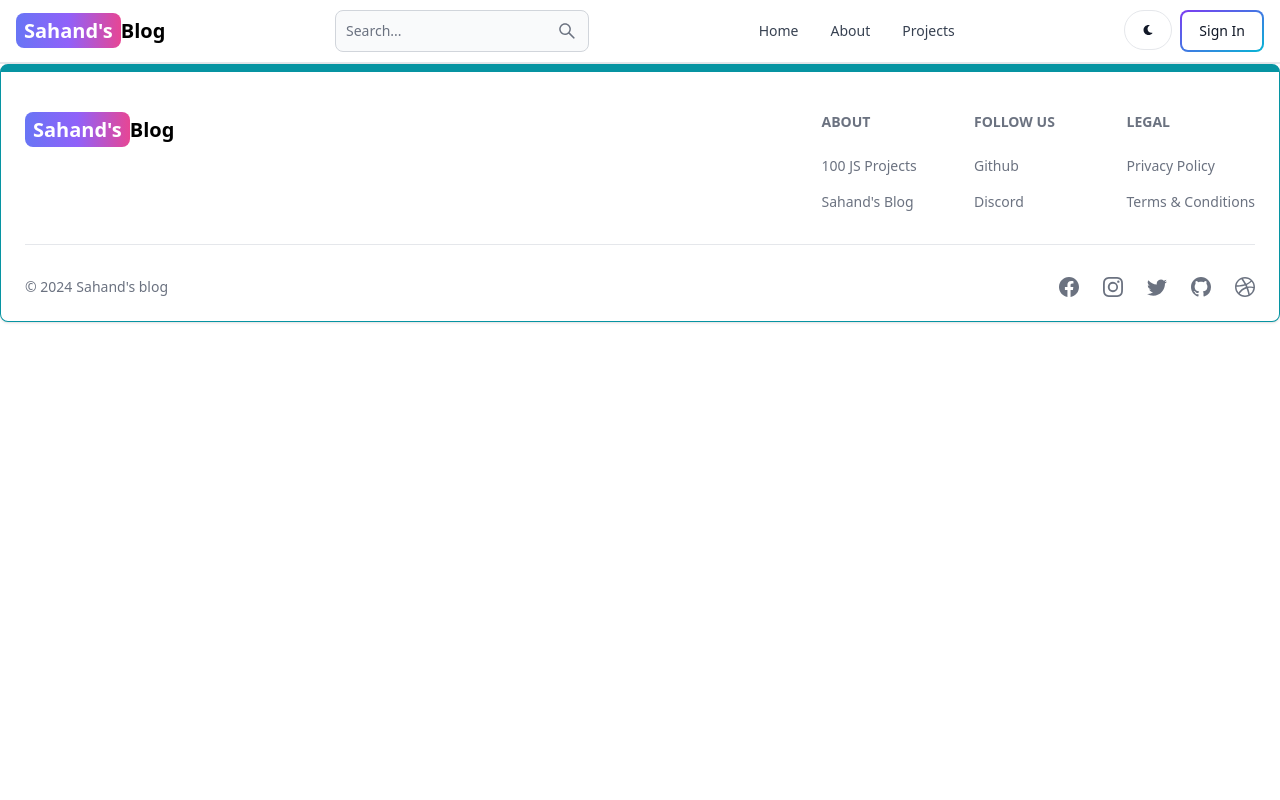
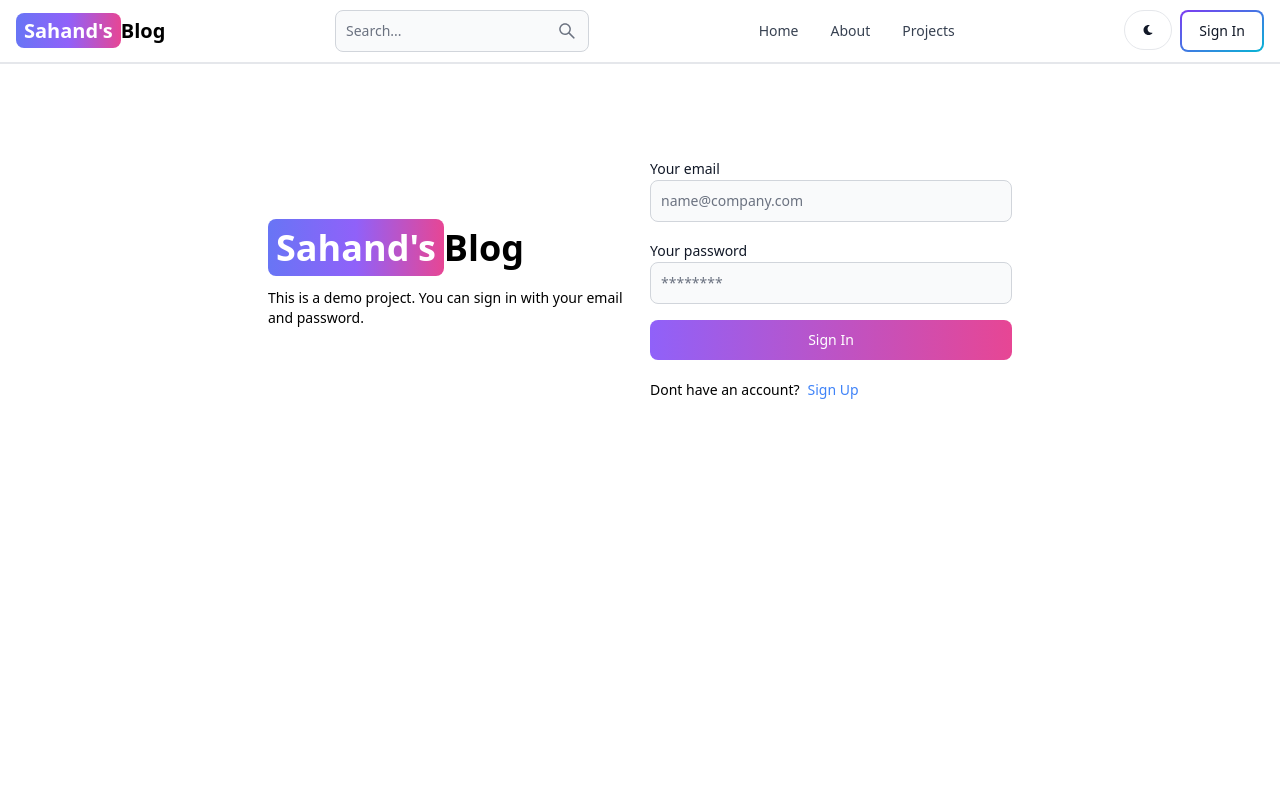
Before and after one commit to jleous/mern-blog, a React (Vite) app in the folder client/: page /sign-in in a window 1280 px wide. Shown: the top 800 px of the page. Built offline with nearby package versions, Linux system fonts and the light colour scheme.

Commit message:
complete signin page functionality

```diff
--- a/client/src/App.jsx
+++ b/client/src/App.jsx
@@ -15,7 +15,7 @@
       <Routes>
         <Route path="/" element={<Home />} />
         <Route path="/about" element={<About />} />
-        <Route path="/signin" element={<SignIn />} />
+        <Route path="/sign-in" element={<SignIn />} />
         <Route path="/signup" element={<SignUp />} />
         <Route path="/dashboard" element={<Dashboard />} />
         <Route path="/projects" element={<Projects />} />
--- a/client/src/pages/SignIn.jsx
+++ b/client/src/pages/SignIn.jsx
@@ -1,5 +1,108 @@
-import React from 'react'
+import { Alert, Button, Label, Spinner, TextInput } from 'flowbite-react'
+import { useState } from 'react'
+import { Link, useNavigate } from 'react-router-dom'
 
 export default function SignIn() {
-  return <div>SignIn</div>
+  const [formData, setFormData] = useState({})
+  const [errorMessage, setErrorMessage] = useState(null)
+  const [loading, setLoading] = useState(false)
+  const navigate = useNavigate()
+  const handleChange = (e) => {
+    setFormData({ ...formData, [e.target.id]: e.target.value.trim() })
+  }
+  const handleSubmit = async (e) => {
+    e.preventDefault()
+    if (!formData.email || !formData.password) {
+      return setErrorMessage('Please fill out all fields')
+    }
+    try {
+      setLoading(true)
+      setErrorMessage(null)
+      const res = await fetch('/api/auth/signin', {
+        method: 'POST',
+        headers: {
+          'Content-Type': 'application/json',
+        },
+        body: JSON.stringify(formData),
+      })
+      const data = await res.json()
+      if (data.success === false) {
+        return setErrorMessage(data.message)
+      }
+      setLoading(false)
+      if (res.ok) {
+        navigate('/')
+      }
+    } catch (error) {
+      setErrorMessage(error.message)
+      setLoading(false)
+    }
+  }
+  return (
+    <div className="min-h-screen mt-20">
+      <div className="flex p-3 max-w-3xl mx-auto flex-col md:flex-row md:items-center gap-5">
+        {/* left */}
+        <div className="flex-1">
+          <Link to="/" className="font-bold dark:text-white text-4xl">
+            <span className="px-2 py-1 bg-gradient-to-r from-indigo-500 via-purple-500 to-pink-500 rounded-lg text-white">
+              Sahand's
+            </span>
+            Blog
+          </Link>
+          <p className="text-sm mt-5">
+            This is a demo project. You can sign in with your email and
+            password.
+          </p>
+        </div>
+        {/* right */}
+
+        <div className="flex-1">
+          <form className="flex flex-col gap-4" onSubmit={handleSubmit}>
+            <div>
+              <Label value="Your email" />
+              <TextInput
+                type="email"
+                placeholder="name@company.com"
+                id="email"
+                onChange={handleChange}
+              />
+            </div>
+            <div>
+              <Label value="Your password" />
+              <TextInput
+                type="password"
+                placeholder="********"
+                id="password"
+                onChange={handleChange}
+              />
+            </div>
+            <Button
+              gradientDuoTone="purpleToPink"
+              type="submit"
+              disabled={loading}
+            >
+              {loading ? (
+                <>
+                  <Spinner size="sm" /> <span className="pl-3">Loading...</span>
+                </>
+              ) : (
+                'Sign In'
+              )}
+            </Button>
+          </form>
+          <div className="flex gap-2 text-sm mt-5">
+            <span>Dont have an account?</span>
+            <Link to="/sign-up" className="text-blue-500">
+              Sign Up
+            </Link>
+          </div>
+          {errorMessage && (
+            <Alert className="mt-5" color="failure">
+              {errorMessage}
+            </Alert>
+          )}
+        </div>
+      </div>
+    </div>
+  )
 }
```
